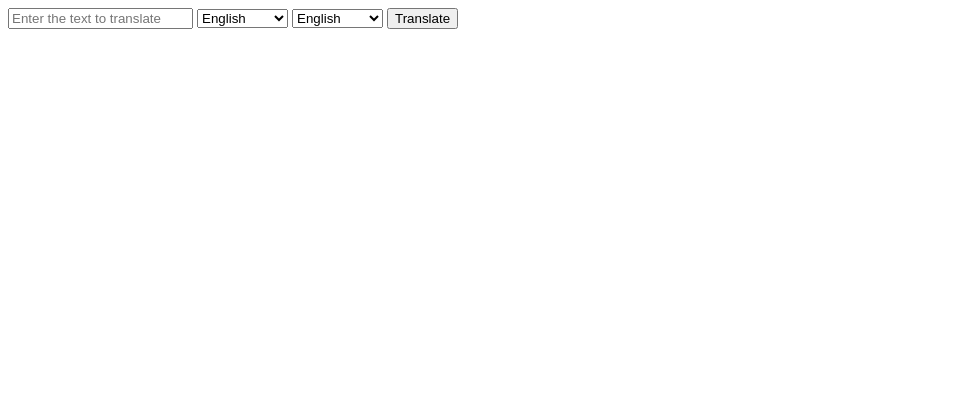
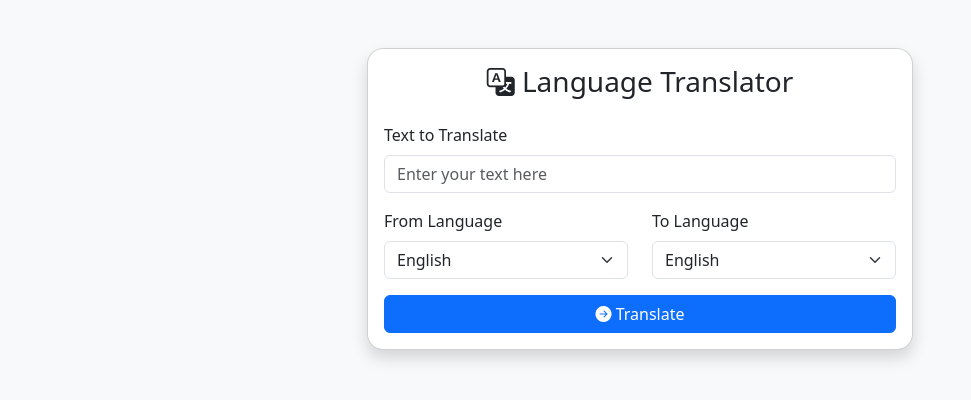
Before and after one commit to aryanjoshi1107/translator_app, a Django app: page / in a window 1280 px wide. Shown: the top 400 px of the page, without its empty margins (0-971 px from the left). Run offline with Django 5.2, Linux system fonts and the light colour scheme.

Commit message:
changed ui  for better user experience

```diff
--- a/trans/templates/translator_home.html
+++ b/trans/templates/translator_home.html
@@ -3,13 +3,34 @@
 <head>
     <meta charset="UTF-8">
     <meta name="viewport" content="width=device-width, initial-scale=1.0">
-    <title>Document</title>
+    <title>Translator</title>
+
+    <!-- Bootstrap 5 CDN -->
+    <link href="https://cdn.jsdelivr.net/npm/bootstrap@5.3.0/dist/css/bootstrap.min.css" rel="stylesheet">
+    <!-- Optional: Bootstrap Icons -->
+    <link href="https://cdn.jsdelivr.net/npm/bootstrap-icons@1.10.5/font/bootstrap-icons.css" rel="stylesheet">
 </head>
-<body>
+<body class="bg-light">
+
+    <div class="container py-5">
+        <div class="row justify-content-center">
+            <div class="col-md-8 col-lg-6">
+                <div class="card shadow rounded-4">
+                    <div class="card-body">
+                        <h3 class="card-title text-center mb-4"><i class="bi bi-translate"></i> Language Translator</h3>
+
                         <form method="POST" action="{% url 'translate' %}">
                             {% csrf_token %}
-        <input type="text" name="text" placeholder="Enter the text to translate">
-        <select name="text_language" id="text_language">
+
+                            <div class="mb-3">
+                                <label for="text" class="form-label">Text to Translate</label>
+                                <input type="text" name="text" class="form-control" placeholder="Enter your text here" required>
+                            </div>
+
+                            <div class="row mb-3">
+                                <div class="col">
+                                    <label for="text_language" class="form-label">From Language</label>
+                                    <select class="form-select" name="text_language" id="text_language" required>
                                         <option value="en">English</option>
                                         <option value="hi">Hindi</option>
                                         <option value="fr">French</option>
@@ -19,7 +40,11 @@
                                         <option value="pt">Portuguese</option>
                                         <option value="ru">Russian</option>
                                     </select>
-        <select name="translated_language" id="translated_language">
+                                </div>
+
+                                <div class="col">
+                                    <label for="translated_language" class="form-label">To Language</label>
+                                    <select class="form-select" name="translated_language" id="translated_language" required>
                                         <option value="en">English</option>
                                         <option value="hi">Hindi</option>
                                         <option value="fr">French</option>
@@ -29,16 +54,35 @@
                                         <option value="pt">Portuguese</option>
                                         <option value="ru">Russian</option>
                                     </select>
-        <input type="submit" value="Translate">
+                                </div>
+                            </div>
+
+                            <div class="d-grid">
+                                <button type="submit" class="btn btn-primary"><i class="bi bi-arrow-right-circle-fill"></i> Translate</button>
+                            </div>
                         </form>
 
                         {% if error %}
-        <p style="color: red;">{{ error }}</p>
+                            <div class="alert alert-danger mt-3" role="alert">
+                                {{ error }}
+                            </div>
                         {% endif %}
 
                         {% if translatedText %}
-        <h1>Translated Text:</h1>
-        <p>{{ translatedText }}</p>
+                            <div class="mt-4">
+                                <h5 class="text-success"><i class="bi bi-check-circle"></i> Translated Text:</h5>
+                                <p class="form-control bg-light">{{ translatedText }}</p>
+                            </div>
                         {% endif %}
+
+                    </div>
+                </div>
+            </div>
+        </div>
+    </div>
+
+    <!-- Bootstrap JS (optional) -->
+    <script src="https://cdn.jsdelivr.net/npm/bootstrap@5.3.0/dist/js/bootstrap.bundle.min.js"></script>
+
 </body>
 </html>
```
Lines whose indentation alone changed are shown as unchanged.
